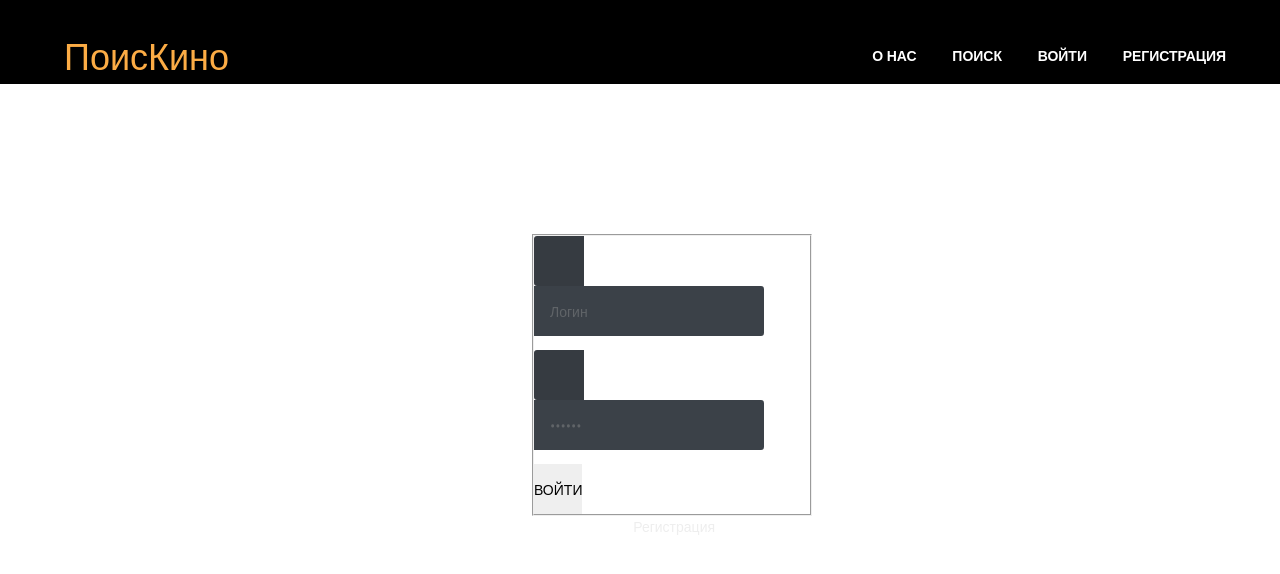
After one commit to Ksupall/PoisKino, a Django app: template poiskino/app/templates/signup.html in a window 1280 px wide. The commit adds this page. Shown: the top 574 px of the page. Run offline with Django 3.2, Linux system fonts and the light colour scheme; the template is opened without the code that fills it, so the values that code supplies are empty.

Commit message:
i don't want to comment it

```diff
--- a/poiskino/app/templates/index.html
+++ b/poiskino/app/templates/index.html
@@ -10,13 +10,13 @@
 </head>
 <body>
 	<header>
-		<div class="headerlogo"><p><a href="../app/">ПоисКино</a></p></div>
+		<div class="headerlogo"><p>{% block logo %}<a href="../">ПоисКино</a>{% endblock %}</p></div>
 		<nav>
 			<div class="topnav" id="myTopNav">
-				<a href="about">О НАС</a>
-				<a href="#">ПОИСК</a>
+				<a href="../about">О НАС</a>
+				<a href="../search">ПОИСК</a>
 				<a href="#">ВОЙТИ</a>
-				<a href="#">РЕГИСТРАЦИЯ</a>
+				<a href="../signup">РЕГИСТРАЦИЯ</a>
 			</div>
 		</nav>
 	</header>
--- a/poiskino/app/templates/news.html
+++ b/poiskino/app/templates/news.html
@@ -9,7 +9,7 @@
 </div>
 <ul>
 	{% for f in films %}
-		<li><a href="/films/{{ f.id }}/">{{ f.name }}</a></li>
+		<li><a href="app/films/{{ f.id }}/">{{ f.name }}</a></li>
 	{% endfor %}
 </ul>
 {% endblock %}
--- /dev/null
+++ b/poiskino/app/templates/signup.html
@@ -0,0 +1,15 @@
+{% extends "index.html" %}
+<title>{% block title %}Регистрация{% endblock %}</title>
+{% block css %}<link rel="stylesheet" href="../static/style2.css">{% endblock %}
+{% block main %}
+    <div id="login">
+        <form action="javascript:void(0);" method="get">
+            <fieldset class="clearfix">
+                <p><span class="fontawesome-user"></span><input type="text" value="Логин" onBlur="if(this.value == '') this.value = 'Логин'" onFocus="if(this.value == 'Логин') this.value = ''" required></p> <!-- JS because of IE support; better: placeholder="Username" -->
+                <p><span class="fontawesome-lock"></span><input type="password"  value="Пароль" onBlur="if(this.value == '') this.value = 'Пароль'" onFocus="if(this.value == 'Пароль') this.value = ''" required></p> <!-- JS because of IE support; better: placeholder="Password" -->
+                <p><input type="submit" value="ВОЙТИ"></p>
+            </fieldset>
+        </form>
+        <p>Нет аккаунта? &nbsp;&nbsp;<a href="#">Регистрация</a><span class="fontawesome-arrow-right"></span></p>
+    </div>
+{% endblock %}
```
Also changed, not shown: poiskino/app/templates/film.html (added, +13 -0 lines), poiskino/app/templates/list.html (added, +11 -0 lines), poiskino/app/templates/search.html (added, +9 -0 lines).
